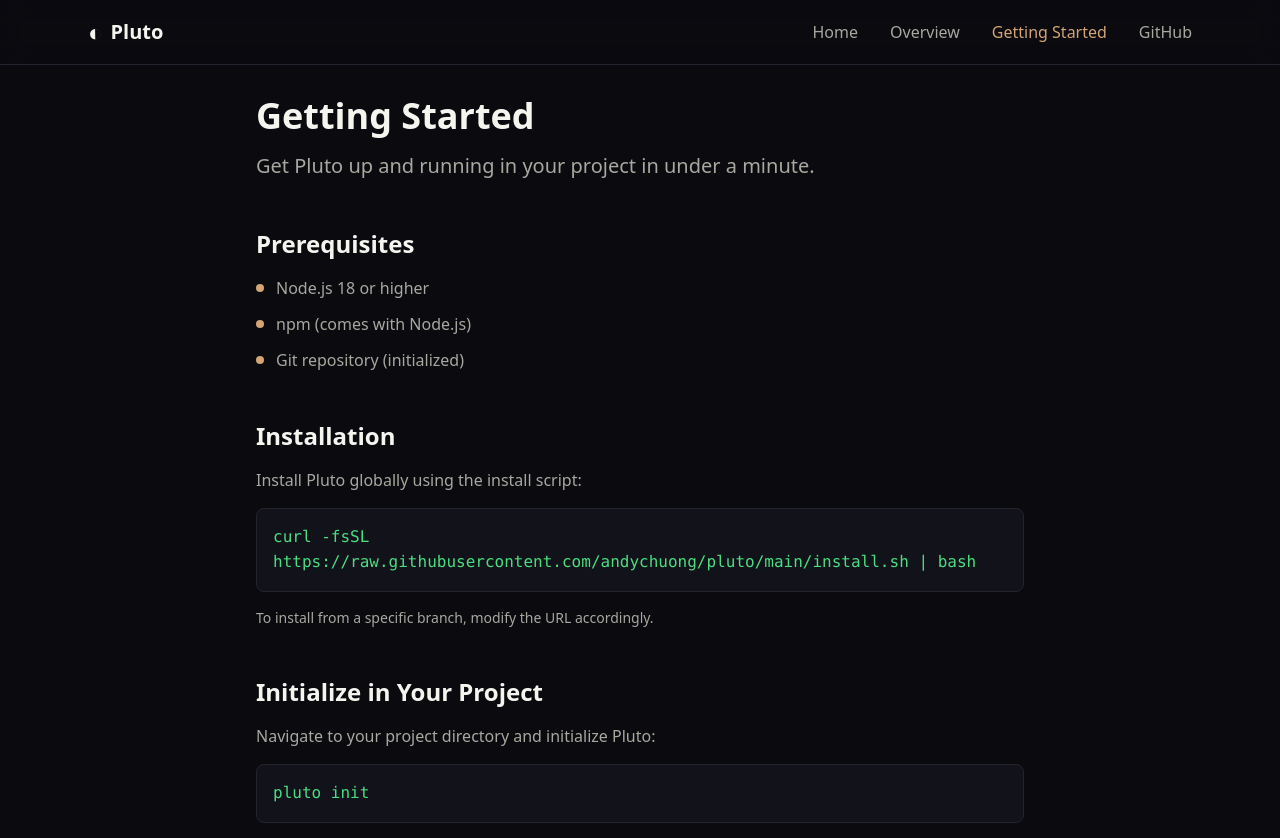
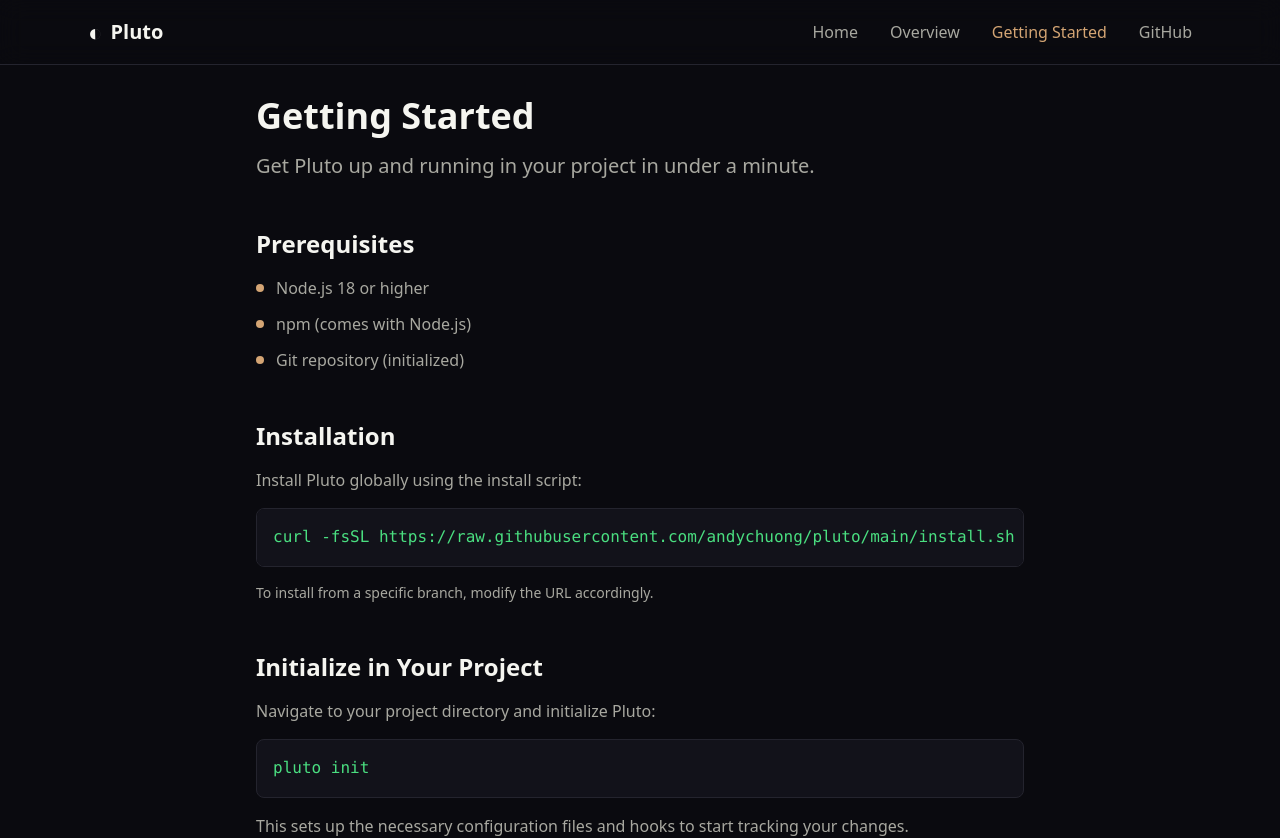
Before and after one commit to andychuong/pluto_website, a React (Vite) app: page /getting-started in a window 1280 px wide. Shown: the top 838 px of the page. Built offline with nearby package versions, Linux system fonts and the light colour scheme.

Commit message:
fix(codeblock): display code on single line
session: ses_650978
prompt: make curl command display on one line
reason: added whitespace-nowrap to prevent line wrapping in code blocks
touched: src/components/CodeBlock.jsx

```diff
--- a/src/components/CodeBlock.jsx
+++ b/src/components/CodeBlock.jsx
@@ -12,8 +12,8 @@
 
   return (
     <div className="relative group">
-      <div className="code-block">
-        <code>{children}</code>
+      <div className="code-block overflow-x-auto">
+        <code className="whitespace-nowrap">{children}</code>
       </div>
       <button
         onClick={handleCopy}
```
